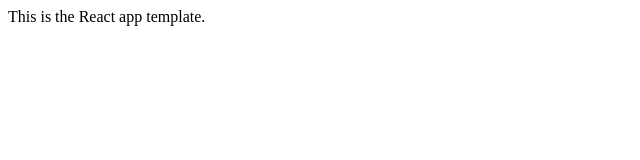
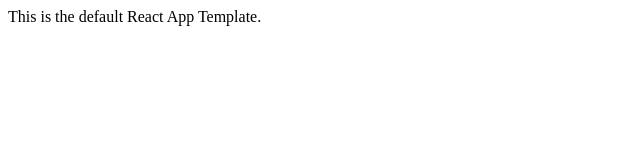
Before and after one commit to star-ai/gridworld-sim, a React app: page / in a window 1280 px wide. Shown: the top 160 px of the page, without its empty margins (0-640 px from the left). Built offline with nearby package versions, Linux system fonts and the light colour scheme; the HTML template or start-up script is replaced by a standard one.

Commit message:
Refactoring

```diff
--- a/package.json
+++ b/package.json
@@ -2,7 +2,7 @@
   "name": "gridworld-sim",
   "version": "0.0.1",
   "description": "",
-  "main": "index.js",
+  "main": "index.jsx",
   "scripts": {
     "start": "webpack-dev-server --config ./webpack.config.js --mode development",
     "build": "webpack",
--- a/src/app.jsx
+++ b/src/app.jsx
@@ -1,11 +1,11 @@
 import React from 'react';
-import ReactDom from 'react-dom';
 
-const title = 'This is the React app template.';
+function render() {
+  const title = 'This is the default React App Template.';
+  console.log('Rendering');
+  return (
+    <div>{title}</div>
+  );
+}
 
-ReactDom.render(
-  <div>{title}</div>,
-  document.getElementById('app'),
-);
-
-module.hot.accept();
+export default render;
--- /dev/null
+++ b/src/index.jsx
@@ -0,0 +1,9 @@
+import React from 'react';
+import ReactDom from 'react-dom';
+
+import App from './app';
+
+ReactDom.render(
+  <App />,
+  document.getElementById('app'),
+);
--- a/webpack.config.js
+++ b/webpack.config.js
@@ -4,7 +4,7 @@
 module.exports = {
   entry: [
     'react-hot-loader/patch',
-    path.join(__dirname, 'src', 'app'),
+    path.join(__dirname, 'src', 'index'),
   ],
   devtool: 'inline-source-map',
   module: {
```
